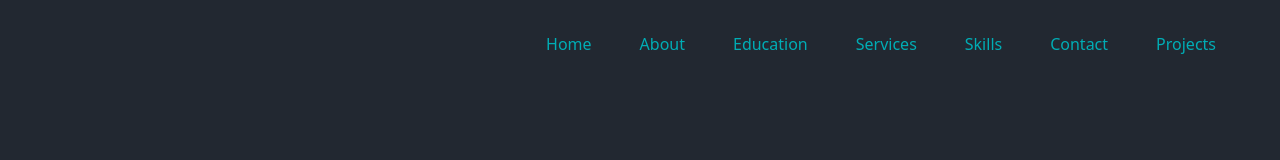
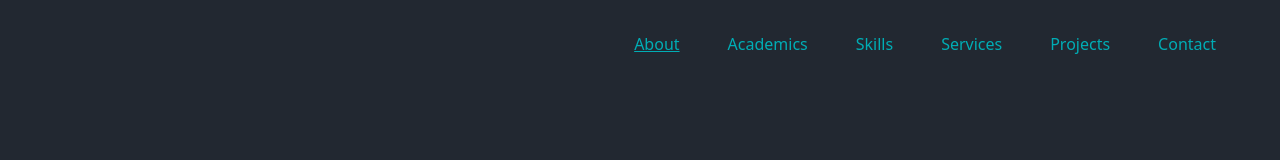
Before and after one commit to jiordesta/web-portfolio-2, a React (Vite) app: page / in a window 1280 px wide. Shown: the top 160 px of the page. Built offline with nearby package versions, Linux system fonts and the light colour scheme.

Commit message:
completed

```diff
--- a/src/index.css
+++ b/src/index.css
@@ -39,7 +39,7 @@
     }
 
     .nav-list li{
-        @apply cursor-pointer hover:underline hover:text-white;
+        @apply cursor-pointer hover:text-white;
     }
 
     .skill-list li{
@@ -52,4 +52,7 @@
     .service li{
         @apply font-semibold p-2 lg:p-4 bg-[#222831] rounded-lg drop-shadow-lg;
     }
+    .navlink.active{
+        @apply underline;
+    }
 }
--- a/src/sections/Contact.jsx
+++ b/src/sections/Contact.jsx
@@ -2,7 +2,10 @@ import React from "react";
 
 export default function Contact() {
   return (
-    <section className="px-8 md:px-16 xl:px-64 bg-[#222831] text-[#00ADB5] py-8 lg:py-32">
+    <section
+      id="contact"
+      className="px-8 md:px-16 xl:px-64 bg-[#222831] text-[#00ADB5] py-8 lg:py-32"
+    >
       <div className="flex flex-col lg:flex-row gap-2">
         <div className="w-full flex flex-col justify-start items-start">
           <h1 className="text-4xl font-bold pb-4">Contacts</h1>
--- a/src/sections/Education.jsx
+++ b/src/sections/Education.jsx
@@ -21,7 +21,10 @@ export default function Education() {
   ];
 
   return (
-    <section className="bg-[#222831] text-[#00ADB5] px-8 md:px-16 xl:px-64 pt-8 xm:pt-0 pb-8">
+    <section
+      id="academics"
+      className="bg-[#222831] text-[#00ADB5] px-8 md:px-16 xl:px-64 pt-8 xm:pt-0 pb-8"
+    >
       <div className="flex flex-col justify-center items-center">
         <div className="flex flex-col gap-4 w-full pb-4">
           <h1 className="text-4xl font-bold">Academics</h1>
--- a/src/sections/Footer.jsx
+++ b/src/sections/Footer.jsx
@@ -2,31 +2,58 @@ import React from "react";
 
 export default function Footer() {
   return (
-    <section className="bg-gray-300 text-white p-8 flex  flex-col lg:flex-row">
-      <div className="w-2/3">
-        <h1>Hellow world</h1>
+    <section className="flex flex-col lg:flex-row px-8 md:px-16 xl:px-64 bg-[#222831] text-[#00ADB5] py-16 lg:py-32 gap-8 drop-shadow-lg">
+      <div className="w-full flex flex-col gap-10">
+        <h1 className="text-4xl">Thank you for your time</h1>
         <p>
-          Lorem ipsum dolor sit amet consectetur adipisicing elit. Assumenda
-          architecto illum, sunt quasi quis eius possimus ipsa quos rem corporis
-          nulla quidem hic vero eum!
+          Lorem ipsum dolor sit amet consectetur adipisicing elit. Accusantium
+          veritatis odit nulla ducimus id? Iusto doloribus excepturi earum
+          explicabo vero expedita ratione! Vel, eveniet tenetur.
         </p>
-        <div className="flex flex-row gap-4">
-          <img src="/icons/debug.svg" alt="" width={50} />
-          <img src="/icons/debug.svg" alt="" width={50} />
-          <img src="/icons/debug.svg" alt="" width={50} />
-          <img src="/icons/debug.svg" alt="" width={50} />
-        </div>
+        <ul className="flex flex-row gap-4">
+          <li className="flex">
+            <img
+              src="/icons/facebook.svg"
+              className="rounded-lg drop-shadow-lg"
+              width={50}
+              alt=""
+            />
+          </li>
+          <li className="">
+            <img
+              src="/icons/github.svg"
+              className="rounded-lg drop-shadow-lg"
+              width={50}
+              alt=""
+            />
+          </li>
+          <li className="">
+            <img
+              src="/icons/instagram.svg"
+              className="rounded-lg drop-shadow-lg"
+              width={50}
+              alt=""
+            />
+          </li>
+          <li className="">
+            <img
+              src="/icons/messenger.svg"
+              className="rounded-lg drop-shadow-lg"
+              width={50}
+              alt=""
+            />
+          </li>
+        </ul>
       </div>
-      <div className="w-full flex flex-col lg:justify-center lg:items-center">
-        <div>
-          <h1>Pages</h1>
-          <ul>
-            <li>dasdasd</li>
-            <li>dasdasd</li>
-            <li>dasdasd</li>
-            <li>dasdasd</li>
-          </ul>
-        </div>
+      <div className="w-full flex justify-start lg:justify-center ">
+        <ul className="flex flex-col gap-4 text-xl">
+          <li>About</li>
+          <li>Academics</li>
+          <li>Skills</li>
+          <li>Services</li>
+          <li>Projects</li>
+          <li>Contacts</li>
+        </ul>
       </div>
     </section>
   );
--- a/src/sections/Header.jsx
+++ b/src/sections/Header.jsx
@@ -1,9 +1,41 @@
-import React, { useState } from "react";
+import React, { useEffect, useState } from "react";
 
 export default function Header() {
   const [toggle, setToggle] = useState(false);
+  const [prev, setPrev] = useState("0");
+
+  const navigate = ({ target, id }) => {
+    const element = document.getElementById(target);
+    const top = element.getBoundingClientRect().top;
+    const y = window.scrollY;
+    const offset = document.getElementById("header").scrollHeight;
+
+    const currentElement = document.getElementById(id);
+    const prevElement = document.getElementById(prev);
+
+    prevElement.classList.toggle("active");
+    currentElement.classList.toggle("active");
+
+    setPrev(id);
+
+    window.scrollTo({
+      top: y + top - offset,
+      behavior: "smooth",
+    });
+  };
+
+  useEffect(() => {
+    const prevElement = document.getElementById(prev);
+    if (!prevElement.classList.contains("active")) {
+      prevElement.classList.toggle("active");
+    }
+  }, []);
+
   return (
-    <section className="px-8 md:px-16 xl:px-64 py-6 lg:py-8 bg-[#222831] sticky top-0 z-40 text-[#00ADB5] drop-shadow-lg md:drop-shadow-none">
+    <section
+      id="header"
+      className="px-8 md:px-16 xl:px-64 py-6 lg:py-8 bg-[#222831] sticky top-0 z-40 text-[#00ADB5] drop-shadow-lg md:drop-shadow-none"
+    >
       <div className="flex flex-row">
         <div className="w-full flex flex-row justify-center items-center">
           <div className="w-full">
@@ -11,13 +43,48 @@ export default function Header() {
           </div>
           <div className="w-full lg:flex justify-end items-end hidden">
             <ul className="flex flex-row gap-12 nav-list">
-              <li>Home</li>
-              <li>About</li>
-              <li>Education</li>
-              <li>Services</li>
-              <li>Skills</li>
-              <li>Contact</li>
-              <li>Projects</li>
+              <li
+                id="0"
+                className="navlink"
+                onClick={() => navigate({ target: "about", id: "0" })}
+              >
+                About
+              </li>
+              <li
+                id="1"
+                className="navlink"
+                onClick={() => navigate({ target: "academics", id: "1" })}
+              >
+                Academics
+              </li>
+              <li
+                id="2"
+                className="navlink"
+                onClick={() => navigate({ target: "skills", id: "2" })}
+              >
+                Skills
+              </li>
+              <li
+                id="3"
+                className="navlink"
+                onClick={() => navigate({ target: "services", id: "3" })}
+              >
+                Services
+              </li>
+              <li
+                id="4"
+                className="navlink"
+                onClick={() => navigate({ target: "projects", id: "4" })}
+              >
+                Projects
+              </li>
+              <li
+                id="5"
+                className="navlink"
+                onClick={() => navigate({ target: "contact", id: "5" })}
+              >
+                Contact
+              </li>
             </ul>
           </div>
         </div>
@@ -37,14 +104,23 @@ export default function Header() {
         </div>
       </div>
       <div className="nav-menu">
-        <ul className="flex flex-col justify-end items-end gap-2">
-          <li>Home</li>
-          <li>About</li>
-          <li>Education</li>
-          <li>Services</li>
-          <li>Skills</li>
-          <li>Contact</li>
-          <li>Projects</li>
+        <ul className="flex flex-col justify-end items-end gap-2 nav-list">
+          <li onClick={() => navigate({ target: "about", id: "0" })}>About</li>
+          <li onClick={() => navigate({ target: "academics", id: "1" })}>
+            Academics
+          </li>
+          <li onClick={() => navigate({ target: "skills", id: "2" })}>
+            Skills
+          </li>
+          <li onClick={() => navigate({ target: "services", id: "3" })}>
+            Services
+          </li>
+          <li onClick={() => navigate({ target: "projects", id: "4" })}>
+            Projects
+          </li>
+          <li onClick={() => navigate({ target: "contact", id: "5" })}>
+            Contact
+          </li>
         </ul>
       </div>
     </section>
--- a/src/sections/Hero.jsx
+++ b/src/sections/Hero.jsx
@@ -2,7 +2,10 @@ import React from "react";
 
 export default function Hero() {
   return (
-    <section className="flex flex-col md:flex-row justify-between lg:h-screen bg-[#222831] text-[#00ADB5] px-8 md:px-16 xl:px-64 py-8 lg:py-0">
+    <section
+      id="about"
+      className="flex flex-col md:flex-row justify-between lg:h-screen bg-[#222831] text-[#00ADB5] px-8 md:px-16 xl:px-64 py-8 lg:py-0"
+    >
       <div className="flex flex-col justify-center items-start w-full">
         <div className="pb-4">
           <h1 className="text-4xl lg:text-6xl font font-semibold">
--- a/src/sections/Projects.jsx
+++ b/src/sections/Projects.jsx
@@ -32,7 +32,10 @@ export default function Projects() {
   };
 
   return (
-    <section className="flex flex-col px-8 md:px-16 xl:px-64 bg-[#222831] text-[#00ADB5] py-8 gap-8 lg:gap-16">
+    <section
+      id="projects"
+      className="flex flex-col px-8 md:px-16 xl:px-64 bg-[#222831] text-[#00ADB5] py-8 gap-8 lg:gap-16"
+    >
       <div className="w-full">
         <h1 className="text-4xl font-bold pb-4">Sample Projects</h1>
         <p>
--- a/src/sections/Services.jsx
+++ b/src/sections/Services.jsx
@@ -2,7 +2,10 @@ import React from "react";
 
 export default function Services() {
   return (
-    <section className="flex justify-center items-center bg-[#222831] text-[#00ADB5] px-8 md:px-16 xl:px-64 py-16 lg:py-32">
+    <section
+      id="services"
+      className="flex justify-center items-center bg-[#222831] text-[#00ADB5] px-8 md:px-16 xl:px-64 py-16 lg:py-32"
+    >
       <div className="flex flex-col sklg:flex-row gap-8">
         <div className="w-full flex flex-row lg:justify-center lg:items-center">
           <div className="w-full md:w-1/2 sklg:w-[60%] flex flex-col gap-8">
--- a/src/sections/Skills.jsx
+++ b/src/sections/Skills.jsx
@@ -2,7 +2,7 @@ import React from "react";
 
 export default function Skills() {
   return (
-    <section className="px-8 md:px-16 xl:px-64 py-8 bg-[#222831]">
+    <section id="skills" className="px-8 md:px-16 xl:px-64 py-8 bg-[#222831]">
       <div className="flex flex-col justify-center items-center text-[#00ADB5]">
         <div className="flex flex-col w-full py-8 gap-4">
           <h1 className="text-4xl font-bold">Skills</h1>
@@ -21,7 +21,7 @@ export default function Skills() {
             reiciendis saepe
           </p>
         </div>
-        <div className="w-full flex flex-wrap gap-8 pt-4 skill px-4 lg:px-8">
+        <div className="w-full flex flex-wrap gap-16 pt-4 skill px-4 lg:px-8">
           <div className="flex flex-col gap-2 w-full drop-shadow-lg">
             <h1 className="text-3xl font-semibold">Technical Skills</h1>
             <div className="flex flex-wrap gap-4 ">
```
